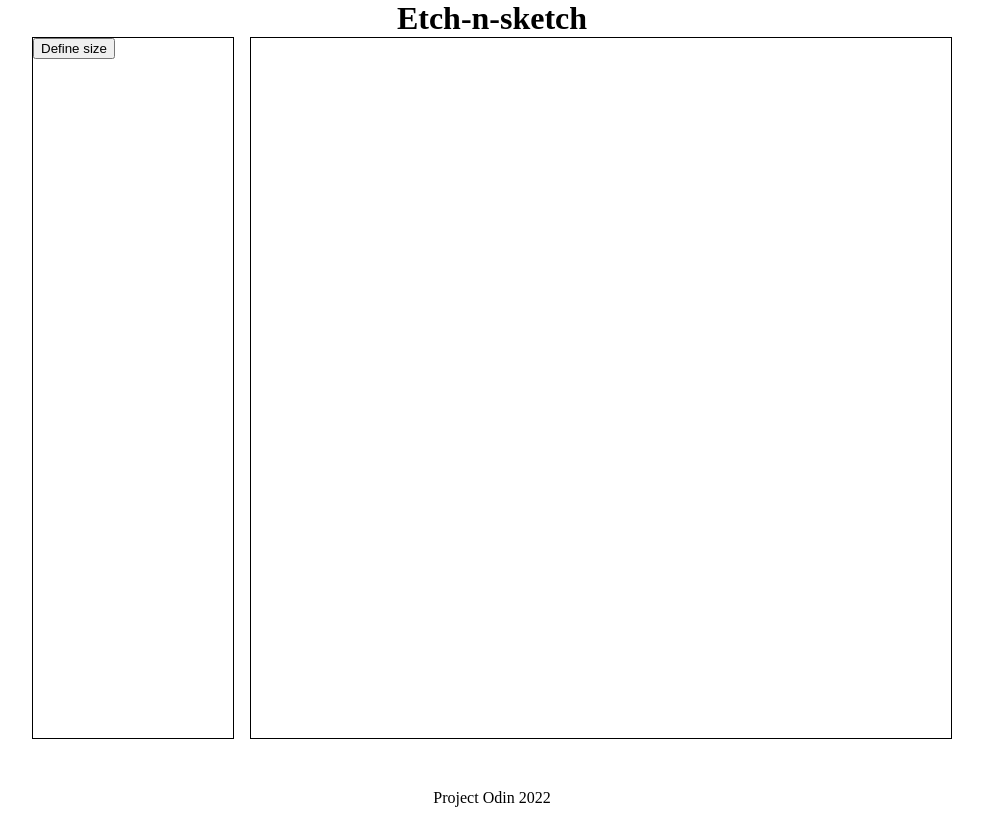
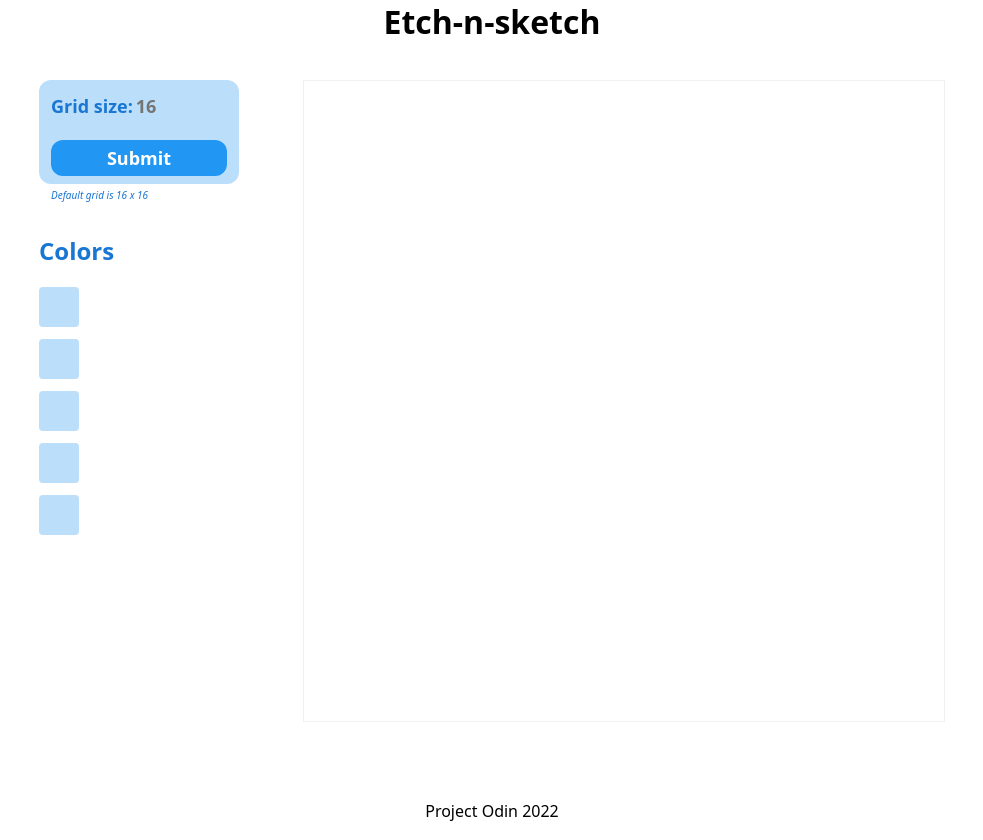
Before and after one commit to SKustassoo/Etch-a-Sketch, a plain HTML site: page index.html in a window 1280 px wide. Shown: the whole page, without its empty margins (148-1131 px from the left). Before the commit the page ends 807 px from the top, so only its background shows below. Drawn offline with Linux system fonts and the light colour scheme.

Commit message:
Added sidebar
Designed sidebar with no fucntionality

```diff
--- a/index.html
+++ b/index.html
@@ -19,7 +19,27 @@
 
     <section id="main-content">
         <div class="side-area">
-            <button>Define size</button>
+            <div class="grid-size-form">
+                <form>
+                    <div class="form-top">
+                        <label form="fname">Grid size: </label><br>
+                        <input type="text" id="grid-value" placeholder="16"><br>
+                    </div>
+                    <input type="submit" id="grid-value-input" value="Submit">
+                </form>
+                <p class="subtitle">Default grid is 16 x 16</p>
+            </div>
+            <div class="colors-area">
+                <h2>Colors</h2>
+                <div class="list-of-colors">
+                    <div class="color"></div>
+                    <div class="color"></div>
+                    <div class="color"></div>
+                    <div class="color"></div>
+                    <div class="color"></div>
+                </div>
+
+            </div>
         </div>
     </section>
 
--- a/script.js
+++ b/script.js
@@ -1,4 +1,4 @@
-
+let currentColor = "black"
 
 //set default draw area 16 x 16
 //populate draw area with divs
@@ -12,9 +12,13 @@ function drawTheArea(drawMesures = 16) {
         column.className = 'column';
 
         for (var j = 0; j < drawMesures; ++j) {
-            var row = document.createElement('div'); // create row
-            row.className = 'row';
-            column.appendChild(row); // append row in column
+            var rowElement = document.createElement('div'); // create row
+            rowElement.className = 'row';
+            rowElement.id = i+""+j;
+
+            rowElement.addEventListener('click', function () {drawBox(this.id), currentColor});
+
+            column.appendChild(rowElement); // append row in column
         }
 
         grid.appendChild(column); // append column inside grid
@@ -23,12 +27,17 @@ function drawTheArea(drawMesures = 16) {
 }
 
 
+function drawBox(inputId, inputColor = "black"){
+    document.getElementById(inputId).style.backgroundColor = inputColor;
+}
 
 
 
 
 drawTheArea();
-//styleCell();
+
+
+
 
 //ask user for the draw box size: pop-up and input
 
--- a/style.css
+++ b/style.css
@@ -1,6 +1,7 @@
 
 * {
     margin: 0px;
+    font-family: system-ui, -apple-system, BlinkMacSystemFont, 'Segoe UI', Roboto, Oxygen, Ubuntu, Cantarell, 'Open Sans', 'Helvetica Neue', sans-serif;
 }
 
 body {
@@ -10,8 +11,73 @@ body {
     justify-content: space-between;
 }
 
+.subtitle{
+    font-size: 10px;
+    font-style: italic;
+    color: #1976D2;
+    margin-top: 12px;
+
+}
+
+header{
+    height: 10vh;
+}
+
 /*----------------------------DRAW-AREA-------------*/
 
+.grid-size-form {
+    width: 176px;
+    height: 80px;
+    background-color: #BBDEFB;
+    border-radius: 12px;
+
+    padding: 12px;
+    color: white;
+}
+
+.form-top{
+    display: flex;
+    align-items:baseline;
+    font-size: large;
+    font-weight: bolder;
+    color: #1976D2;
+}
+
+#grid-value{
+    width: 80px;
+    border:  #BBDEFB solid 1px;
+    border-radius: 4px;
+    background-color: #BBDEFB;
+    font-size: large;
+    font-weight: 600;
+    color: #1976D2;
+
+}
+
+#grid-value:hover{
+    width: 80px;
+    border:  #1976D2 solid 1px;
+    border-radius: 4px;
+    background-color: #BBDEFB;
+}
+
+#grid-value-input {
+    width: 176px;
+    height: 36px;
+    border-radius: 12px;
+    border: none;
+    font-size: large;
+    font-weight: bolder;
+    color: white;
+    background-color: #2196F3;
+
+    margin-top: 20px;
+}
+
+#grid-value-input:hover {
+
+    background-color: #1976D2;
+}
 
 #main-content{
     display: flex;
@@ -20,17 +86,68 @@ body {
 
 .side-area{
     width: 200px;
-    height: 700px;
-    border: black solid 1px;
-    margin-right: 1em;
+    height: 90vh;
+    margin-right: 4em;
 }
 
+
+.colors-area {
+    margin-top: 50px;
+}
+
+h2{
+    margin: 20px 0px;
+    color: #1976D2;
+}
+
+.color{
+    width: 40px;
+    height: 40px;
+    border-radius: 4px;
+    border: none;
+    margin-bottom: 12px;
+    background-color: #BBDEFB;
+}
+
+.color:hover{
+    /* on hover - scale to this x,y size */
+    transform: scale(1.05,1.05);
+    /* property values: name, duration, iteration, timing-function */
+    animation: jiggle 0.5s infinite linear;
+}
+
+
+@keyframes jiggle {
+    /* start at 0deg and this scale size.
+        scale size is repeated here to maintain smooth scaling */
+    0% {transform: rotate(0deg) scale(1.05,1.05);}
+    /* midway rotate 2deg right */
+    50% {transform: rotate(2deg) scale(1.05,1.05);}
+    /* end rotate -2deg left */
+    100% {transform: rotate(-2deg) scale(1.05,1.05)}
+}
+
+
+
+
+
+
+
+
+
+
+
+
+
 .draw-area{
-    width: 700px;
-    height: 700px;
-    border: black solid 1px;
+    width: 80vh;
+    height: 80vh;
+    border: rgb(241, 241, 241) solid 1px;
+    display: flex;
+}
 
-    display: flex;
+.draw-area:hover{
+    border: rgb(223, 223, 223) solid 1px;
 }
 
 .column {
@@ -43,7 +160,11 @@ body {
     flex: 1;
 }
 
+.row:hover {
+    background-color: aliceblue;
+}
+
 /*---------------------------FOOTER---------------*/
 footer{
-    margin-top: 50px;
+    height: 5vh;
 }
```
